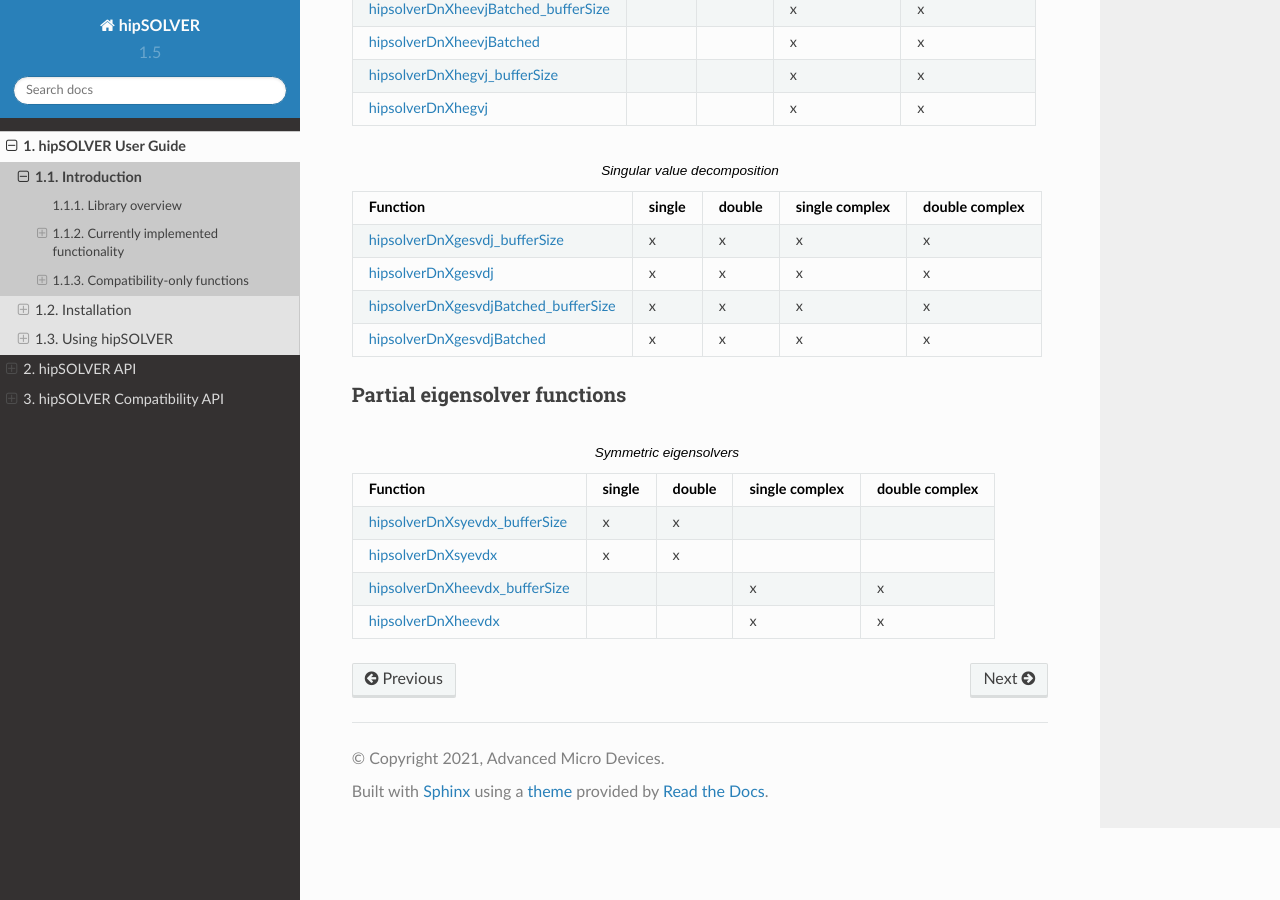
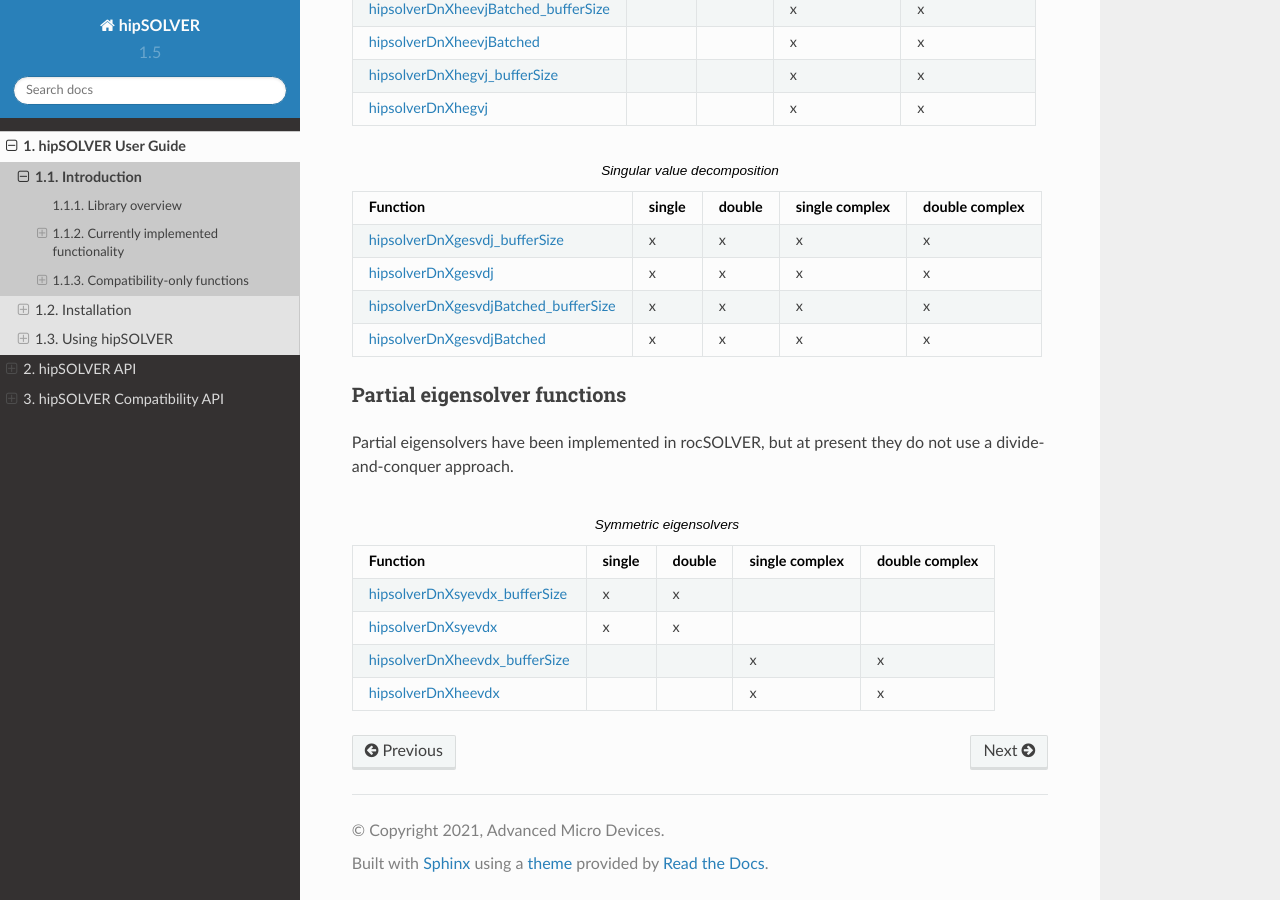
Before and after one commit to ROCm/hipSOLVER, a Sphinx documentation site: the page built from docs/source/userguide_intro.rst, in a window 1280 px wide and 900 px high, scrolled down 4703 px. Built offline with Sphinx 7.4.7 and the Read the Docs theme 2.0.0, drawn with Linux system fonts in a browser that asks for light colours.

Commit message:
Minor fixes

```diff
--- a/docs/source/userguide_intro.rst
+++ b/docs/source/userguide_intro.rst
@@ -180,6 +180,8 @@
 Partial eigensolver functions
 ------------------------------
 
+Partial eigensolvers have been implemented in rocSOLVER, but at present they do not use a divide-and-conquer approach.
+
 .. csv-table:: Symmetric eigensolvers
     :header: "Function", "single", "double", "single complex", "double complex"
 
```
Also changed, not shown: 1 other file.
